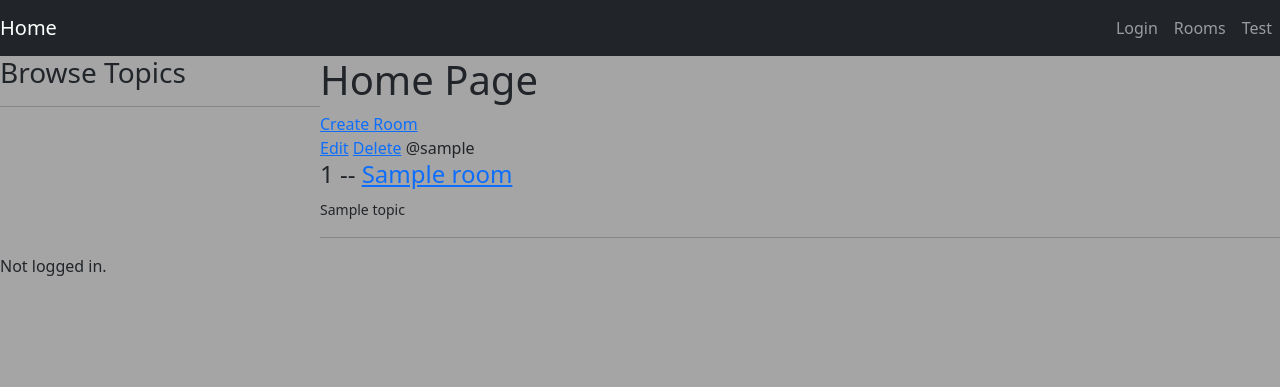
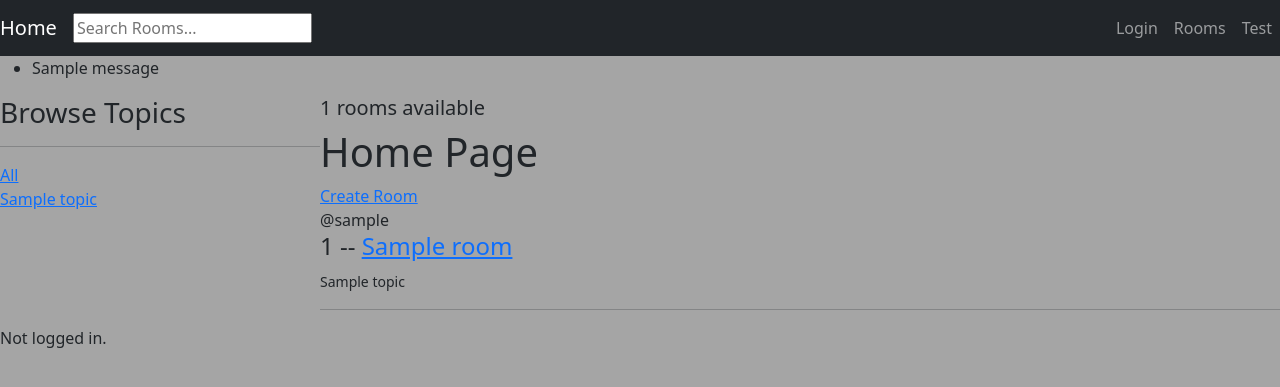
Before and after one commit to Ario124/Game_Room, a Django app: page / in a window 1280 px wide. Shown: the top 387 px of the page. Run offline with Django 3.2, Linux system fonts and the light colour scheme; tables that the repository leaves empty hold one stand-in row (values such as "Sample post"); one stand-in notice (Sample message) is shown.

Commit message:
Added login_required to edit/delete posts, search functionality. Added register page

```diff
--- a/base/templates/base/home.html
+++ b/base/templates/base/home.html
@@ -15,17 +15,31 @@
     <div>
         <h3>Browse Topics</h3>
         <hr>
+
+        <div>
+            <a href="{% url 'home' %}">All</a>
+        </div>
+
+        {% for topic in topics %}
+        <div>
+            <a href="{% url 'home' %}?q={{topic.name}}">{{topic.name}}</a>
+        </div>
+        {% endfor %}
     </div>
 
     <div>
+        <h5>{{room_count}} rooms available</h5>
         <h1>Home Page</h1>
         <a href="{% url 'create-room' %}">Create Room</a>
 
         <div>
             {% for room in rooms %}
             <div>
+                {% if request.user == room.host %}
                 <a href="{% url 'update-room' room.id %}">Edit</a>
                 <a href="{% url 'delete-room' room.id %}">Delete</a>
+                {% endif %}
+
                 <span>@{{room.host.username}}</span>
                 <h4>{{room.id}} -- <a href="{% url 'room' room.id %}">{{room.name}}</a></h4>
                 <small>{{room.topic.name}}</small>
--- a/base/templates/base/login.html
+++ b/base/templates/base/login.html
@@ -4,6 +4,7 @@
 
 
 {% if page == 'login' %}
+<hr>
 <div>
     <form method="POST" action="">
         {% csrf_token %}
@@ -18,11 +19,11 @@
     </form>
 
     <p>Havent signed up yet?</p>
-    <a href="">Sign up</a>
+    <a href="{% url 'register' %}">Sign up</a>
 </div>
 
 {% else %}
-
+<hr>
 <div>
     <form method="POST" action="">
         {% csrf_token %}
--- a/base/urls.py
+++ b/base/urls.py
@@ -7,6 +7,7 @@ urlpatterns = [
 
     path('login/', views.loginPage, name="login"),
     path('logout/', views.logoutPage, name="logout"),
+    path('register/', views.registerPage, name="register"),
 
     path('create-room/', views.createRoom, name="create-room"),
     path('update-room/<str:pk>/', views.updateRoom, name="update-room"),
--- a/base/views.py
+++ b/base/views.py
@@ -1,11 +1,13 @@
 from django.db.models import expressions
 from django.contrib import messages
+from django.http import HttpResponse
 from django.shortcuts import render, redirect
-# from django.contrib.auth.decorators import login_required
+from django.contrib.auth.decorators import login_required
 from django.contrib.auth import authenticate, login, logout
-
-from .models import User, Room
-from .forms import RoomForm
+from django.contrib.auth.forms import UserCreationForm
+from django.db.models import Q
+from .models import User, Room, Topic
+from .forms import RoomForm, UserRegisterForm
 
 # Create your views here.
 
@@ -13,8 +15,18 @@ from .forms import RoomForm
 
 
 def home(request):
-    rooms = Room.objects.all()
-    context = {'rooms': rooms}
+    q = request.GET.get('q') if request.GET.get('q') != None else ''
+
+    rooms = Room.objects.filter(
+        Q(topic__name__icontains=q) |
+        Q(name__icontains=q) |
+        Q(description__icontains=q)
+        )
+
+    topics = Topic.objects.all()
+    room_count = rooms.count()
+
+    context = {'rooms': rooms, 'topics': topics, 'room_count': room_count}
     return render(request, 'base/home.html', context)
 
 def room(request, pk):
@@ -53,7 +65,19 @@ def logoutPage(request):
     logout(request)
     return redirect('home')
 
+def registerPage(request):
+    form = UserRegisterForm()
 
+    if request.method == 'POST':
+        form = UserRegisterForm(request.POST)
+        if form.is_valid():
+            user = form.save(commit=False)
+            user.save()
+
+    return render(request, 'base/login.html', {'form': form})
+
+
+@login_required(login_url='login')
 def createRoom(request):
 
     form = RoomForm()
@@ -67,9 +91,13 @@ def createRoom(request):
     return render(request, 'base/room_form.html', context)
 
 
+@login_required(login_url='login')
 def updateRoom(request, pk):
     room = Room.objects.get(id=pk)
     form = RoomForm(instance=room)
+
+    if request.user != room.host:
+        return HttpResponse('You are not allowed here.')
 
     if request.method == 'POST':
         form = RoomForm(request.POST, instance=room)
@@ -81,8 +109,13 @@ def updateRoom(request, pk):
     return render(request, 'base/room_form.html', context)
 
 
+@login_required(login_url='login')
 def deleteRoom(request, pk):
     room = Room.objects.get(id=pk)
+
+    if request.user != room.host:
+        return HttpResponse('You are not allowed here.')
+
     if request.method == 'POST':
         room.delete()
         return redirect('home')
--- a/templates/main.html
+++ b/templates/main.html
@@ -11,6 +11,15 @@
 </head>
 <body>
     {% include 'navbar.html' %}
+
+    {% if messages %}
+    <ul class="messages">
+        {% for message in messages %}
+        <li>{{ message }}</li>
+        {% endfor %}
+    </ul>
+    {% endif %}
+
     {% block content %}
     {% endblock %}
 
--- a/templates/navbar.html
+++ b/templates/navbar.html
@@ -2,6 +2,9 @@
 
 <nav class="navbar navbar-expand-lg navbar-dark bg-dark">
     <a class="navbar-brand" href="{% url 'home' %}">Home</a>
+    <form method="GET" action="{% url 'home' %}">
+      <input type="text" name="q" placeholder="Search Rooms..."/>
+    </form>
     <button class="navbar-toggler" type="button" data-toggle="collapse" data-target="#navbarText" aria-controls="navbarText" aria-expanded="false" aria-label="Toggle navigation">
       <span class="navbar-toggler-icon"></span>
     </button>
```
Also changed, not shown: base/forms.py (+8 -0 lines), base/migrations/0005_alter_room_options.py (added).
